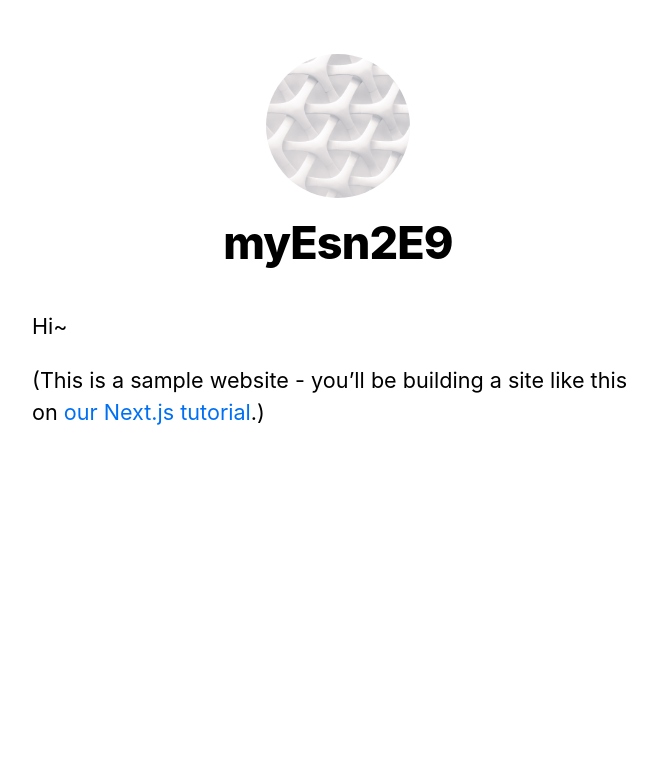
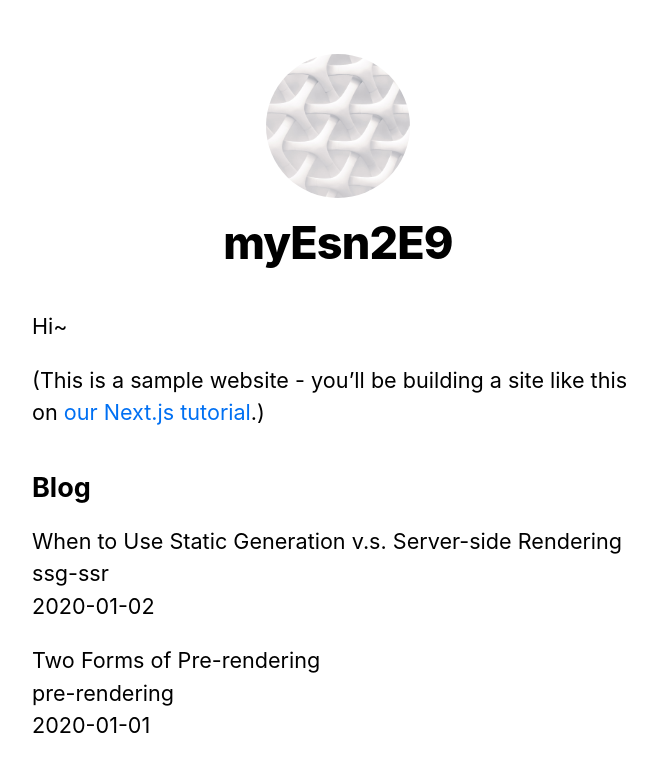
Before and after one commit to myesn/nextjs-demos, a Next.js app in the folder 1-create-your-first-app/nextjs-blog/: page / in a window 1280 px wide. Shown: the top 772 px of the page, without its empty margins (302-959 px from the left). Built offline with nearby package versions, Linux system fonts and the light colour scheme.

Commit message:
feat: using static generation (getStaticProps())

```diff
--- a/1-create-your-first-app/nextjs-blog/pages/index.jsx
+++ b/1-create-your-first-app/nextjs-blog/pages/index.jsx
@@ -1,8 +1,9 @@
 import Head from 'next/head';
 import Layout, { siteTitle } from '../components/layout';
+import { getSortedPostsData } from '../utils/posts.utils';
 import utilStyles from '../styles/utils.module.css';
 
-export default function Home() {
+export default function Home({ allPostsData }) {
   return (
     <Layout home>
       <Head>
@@ -15,6 +16,27 @@
           <a href='https://nextjs.org/learn'>our Next.js tutorial</a>.)
         </p>
       </section>
+      <section className={`${utilStyles.headingMd} ${utilStyles.padding1px}`}>
+        <h2 className={utilStyles.headingLg}>Blog</h2>
+        <ul className={utilStyles.list}>
+          {allPostsData.map(({ id, date, title }) => (
+            <li className={utilStyles.listItem} key={id}>
+              {title}
+              <br />
+              {id}
+              <br />
+              {date}
+            </li>
+          ))}
+        </ul>
+      </section>
     </Layout>
   );
 }
+
+export async function getStaticProps() {
+  const allPostsData = getSortedPostsData();
+  return {
+    props: { allPostsData },
+  };
+}
```
Also changed, not shown: 1-create-your-first-app/nextjs-blog/utils/posts.utils.js (renamed from 1-create-your-first-app/nextjs-blog/utils/post.utils.js).
